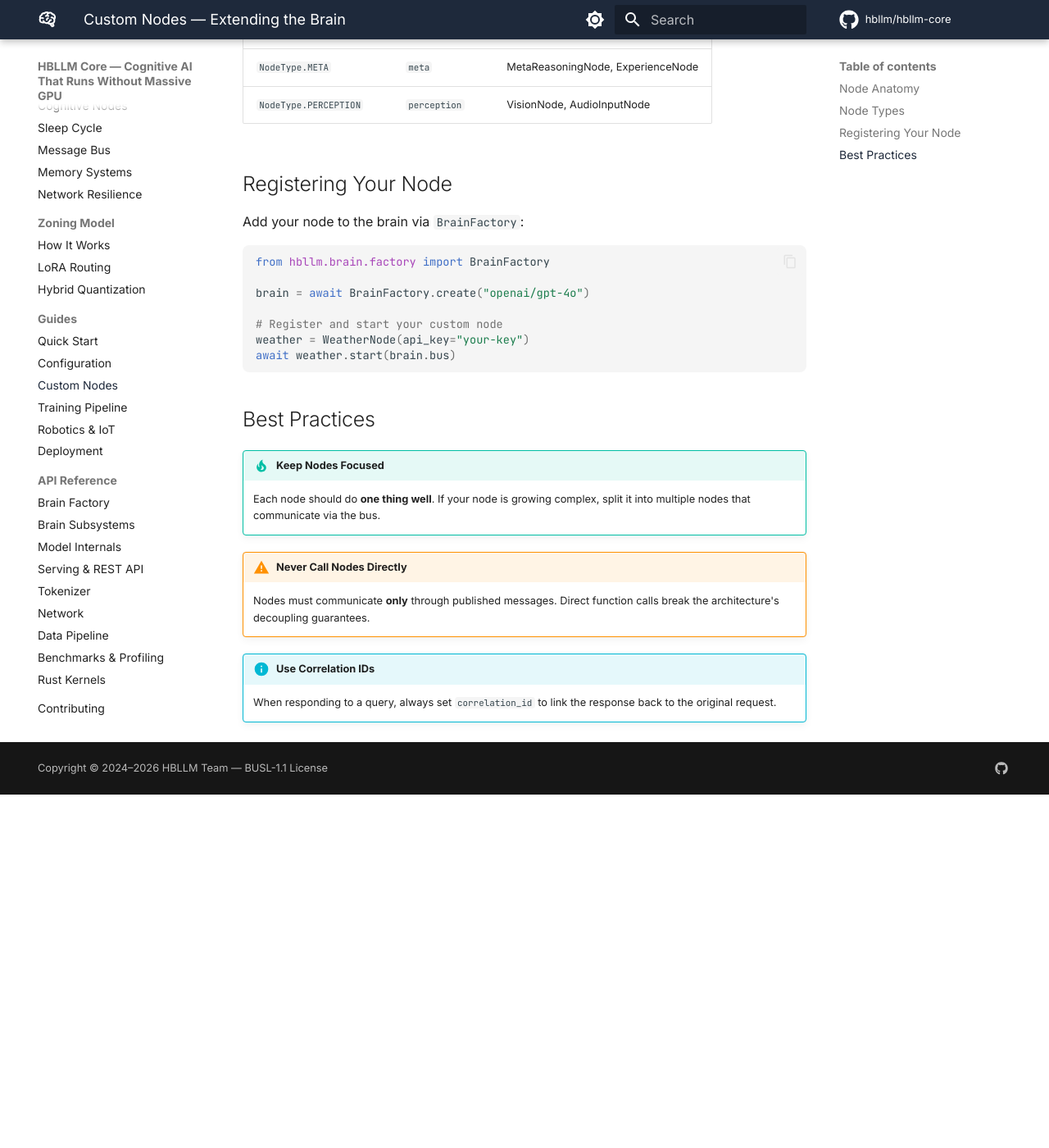
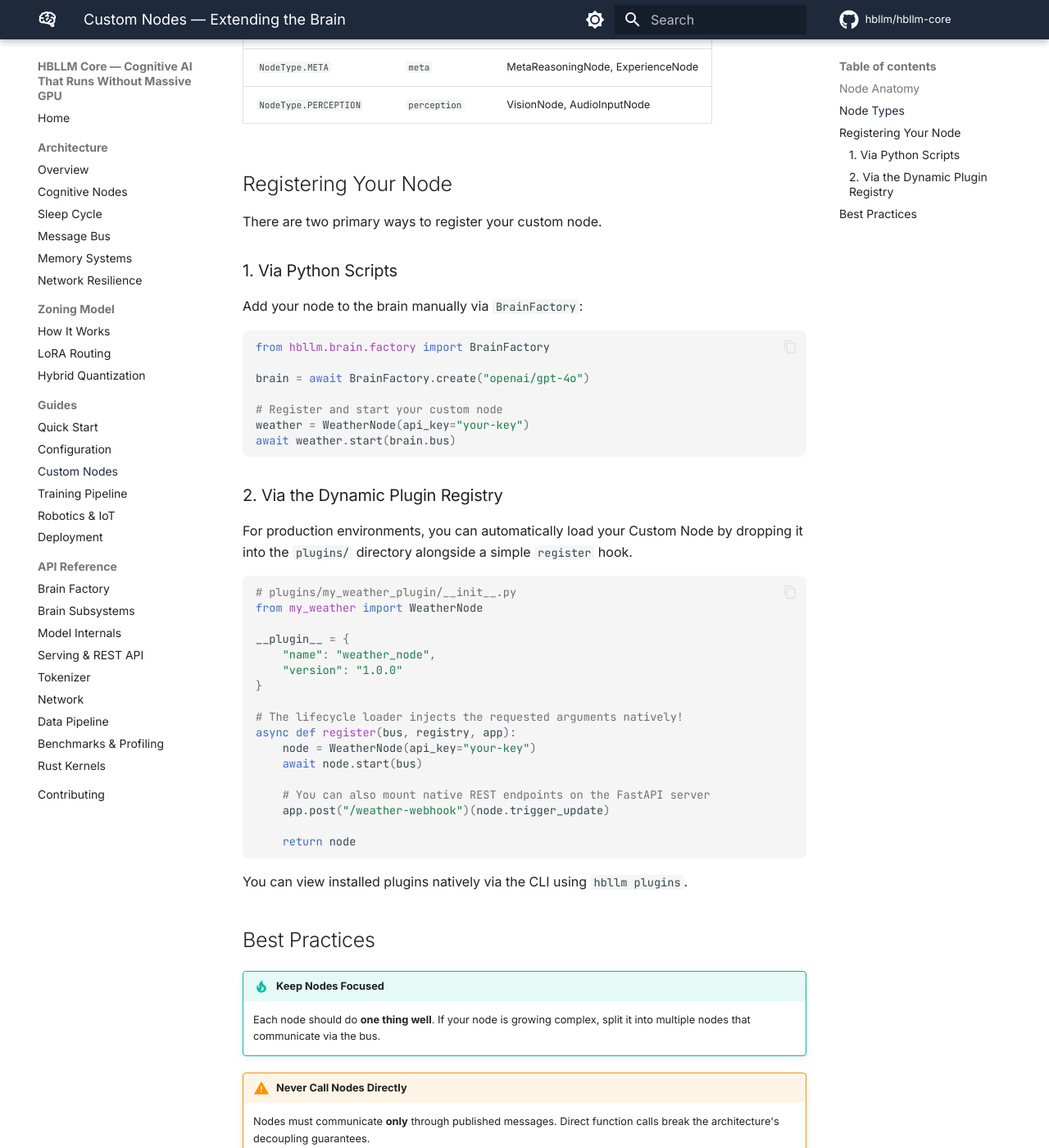
Before and after one commit to HBLLM/hbllm-core, an MkDocs documentation site: the page built from docs/guides/custom-nodes.md, in a window 1280 px wide and 1400 px high, scrolled down 1536 px. Shown: the whole window at 82% size. Built offline with MkDocs 1.6.1 and Material for MkDocs 9.7.7, drawn with Linux system fonts in a browser that asks for light colours; comment, search, counter and statistics services are not loaded; before the commit the page ends 2505 px from its top, so only the background shows below that.

Commit message:
docs: add dynamic plugin registry to custom nodes guide

````diff
--- a/docs/guides/custom-nodes.md
+++ b/docs/guides/custom-nodes.md
@@ -67,7 +67,11 @@ class WeatherNode(Node):
 
 ## Registering Your Node
 
-Add your node to the brain via `BrainFactory`:
+There are two primary ways to register your custom node.
+
+### 1. Via Python Scripts
+
+Add your node to the brain manually via `BrainFactory`:
 
 ```python
 from hbllm.brain.factory import BrainFactory
@@ -79,6 +83,32 @@ weather = WeatherNode(api_key="your-key")
 await weather.start(brain.bus)
 ```
 
+### 2. Via the Dynamic Plugin Registry
+
+For production environments, you can automatically load your Custom Node by dropping it into the `plugins/` directory alongside a simple `register` hook.
+
+```python
+# plugins/my_weather_plugin/__init__.py
+from my_weather import WeatherNode
+
+__plugin__ = {
+    "name": "weather_node",
+    "version": "1.0.0"
+}
+
+# The lifecycle loader injects the requested arguments natively!
+async def register(bus, registry, app):
+    node = WeatherNode(api_key="your-key")
+    await node.start(bus)
+
+    # You can also mount native REST endpoints on the FastAPI server
+    app.post("/weather-webhook")(node.trigger_update)
+
+    return node
+```
+
+You can view installed plugins natively via the CLI using `hbllm plugins`.
+
 ## Best Practices
 
 !!! tip "Keep Nodes Focused"
````
